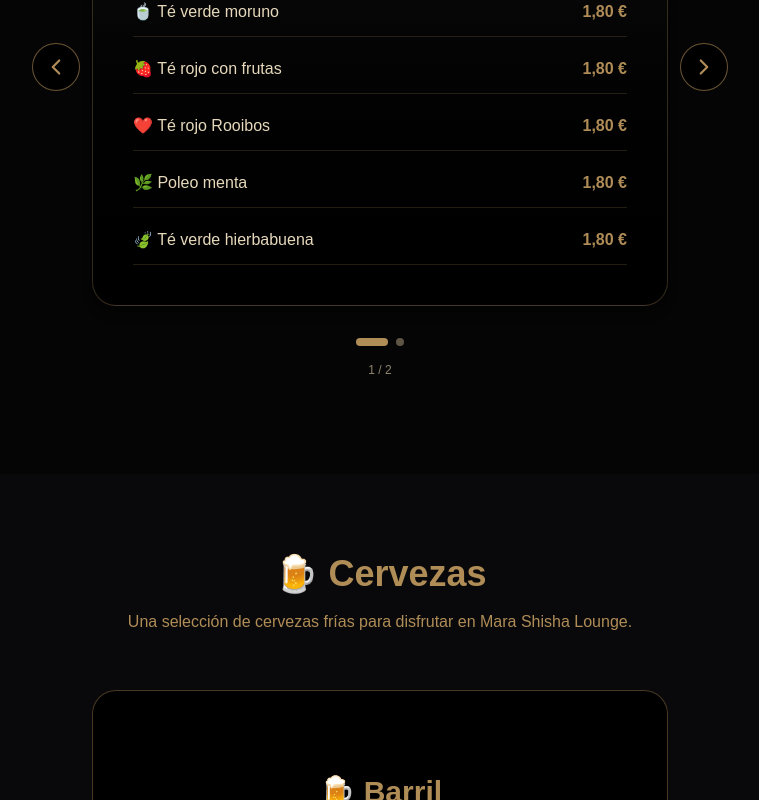
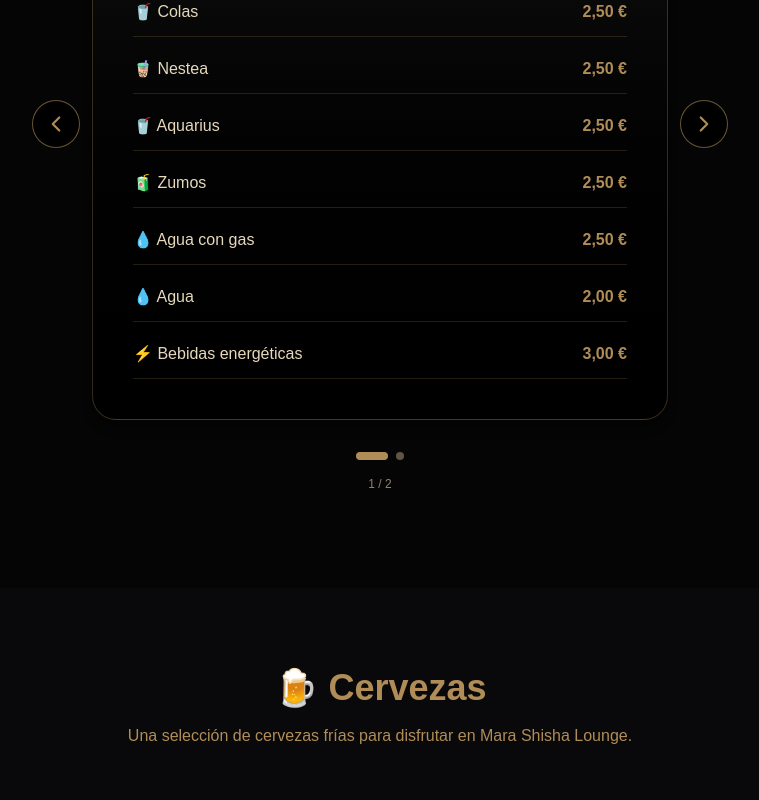
Before and after one commit to marashishalounge/mara-shisha-v2, a Next.js app: page / in a window 1280 px wide. Shown: the part 6302-7102 px from the top of the page, without its empty margins (260-1019 px from the left). Built offline with nearby package versions, Linux system fonts and the light colour scheme; no server answers.

Commit message:
Corrige bebidas frias y calientes

```diff
--- a/app/components/Beverages.tsx
+++ b/app/components/Beverages.tsx
@@ -10,18 +10,20 @@ export default function Beverages() {
   const [current, setCurrent] = useState(0);
 
   const beverageCategories = [
-    {
+        {
       id: "frias",
       emoji: "🧊",
       title: t.beverages.frias,
-         items: [
-        [`🍵 ${t.beverages.teVerdeMoruno}`, "1,80 €"],
-        [`🍓 ${t.beverages.teRojoFrutas}`, "1,80 €"],
-        [`❤️ ${t.beverages.teRooibos}`, "1,80 €"],
-        [`🌿 ${t.beverages.poleoMenta}`, "1,80 €"],
-        [`🍃 ${t.beverages.teVerdeHierbabuena}`, "1,80 €"],
+      items: [
+        [`🥤 ${t.beverages.cola}`, "2,50 €"],
+        [`🧋 ${t.beverages.nestea}`, "2,50 €"],
+        [`🥤 ${t.beverages.aquarius}`, "2,50 €"],
+        [`🧃 ${t.beverages.zumos}`, "2,50 €"],
+        [`💧 ${t.beverages.aguaGas}`, "2,50 €"],
+        [`💧 ${t.beverages.agua}`, "2,00 €"],
+        [`⚡ ${t.beverages.energeticas}`, "3,00 €"],
+      ],
 
-      ],
     },
     {
       id: "calientes",
```
